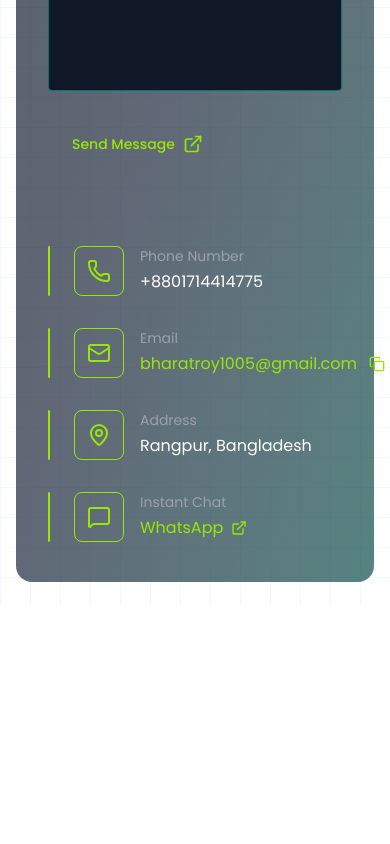
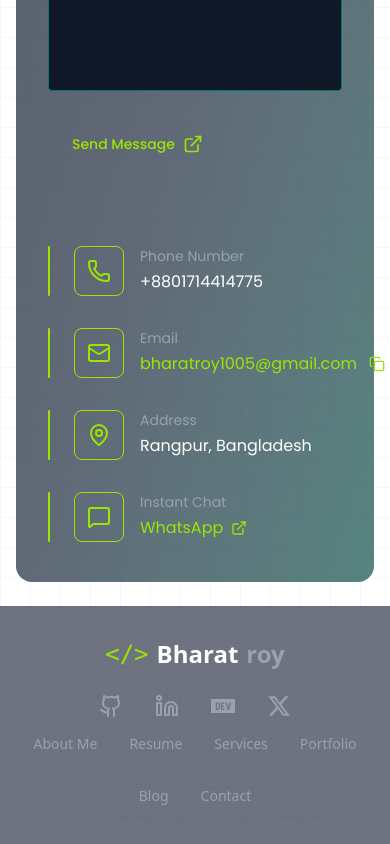
Before and after one commit to bharatroy4D/bharat-dev, a React (Vite) app: page / in a window 390 px wide. Shown: the part 6503-7347 px from the top of the page. Before the commit the page ends 7109 px from the top, so only its background shows below. Built offline with nearby package versions, Linux system fonts and the light colour scheme; the HTML template or start-up script is replaced by a standard one.

Commit message:
Footer component responsive is complited

```diff
--- a/src/App.jsx
+++ b/src/App.jsx
@@ -27,7 +27,6 @@ const App = () => {
             <rect width="100%" height="100%" fill="url(#grid)" />
           </svg>
         </div>
-
         <div className='container mx-auto  py-6 px-4 lg:px-10 poppins'>
           <Navbar />
           <Banner/>
@@ -36,7 +35,7 @@ const App = () => {
           <Projects />
           <Contact />
         </div>
-        {/* <Footer /> */}
+        <Footer />
       </div>
     </div>
   );
--- a/src/Components/footer/Footer.jsx
+++ b/src/Components/footer/Footer.jsx
@@ -3,7 +3,7 @@ import { Github, Linkedin } from 'lucide-react';
 
 const Footer = () => {
   return (
-    <footer className="bg-slate-900/60 text-white py-8 px-8">
+    <footer className="bg-slate-900/60 text-white p-8">
       <div className="max-w-7xl mx-auto">
         {/* Logo/Name Section */}
         <div className="flex justify-center items-center gap-2 mb-4">
@@ -13,7 +13,7 @@ const Footer = () => {
         </div>
 
         {/* Social Media Icons */}
-        <div className="flex justify-center items-center gap-4 mb-5">
+        <div className="flex justify-center items-center gap-4 mb-2 md:mb-5">
           {/* GitHub */}
           <a
             href="#"
@@ -52,7 +52,7 @@ const Footer = () => {
         </div>
 
         {/* Navigation Links */}
-        <div className="flex justify-center items-center gap-8 mb-5 flex-wrap">
+        <div className="flex justify-center items-center gap-8  md:mb-5 flex-wrap">
           <a href="#about" className="text-gray-400 hover:text-white transition-colors text-sm">
             About Me
           </a>
```
